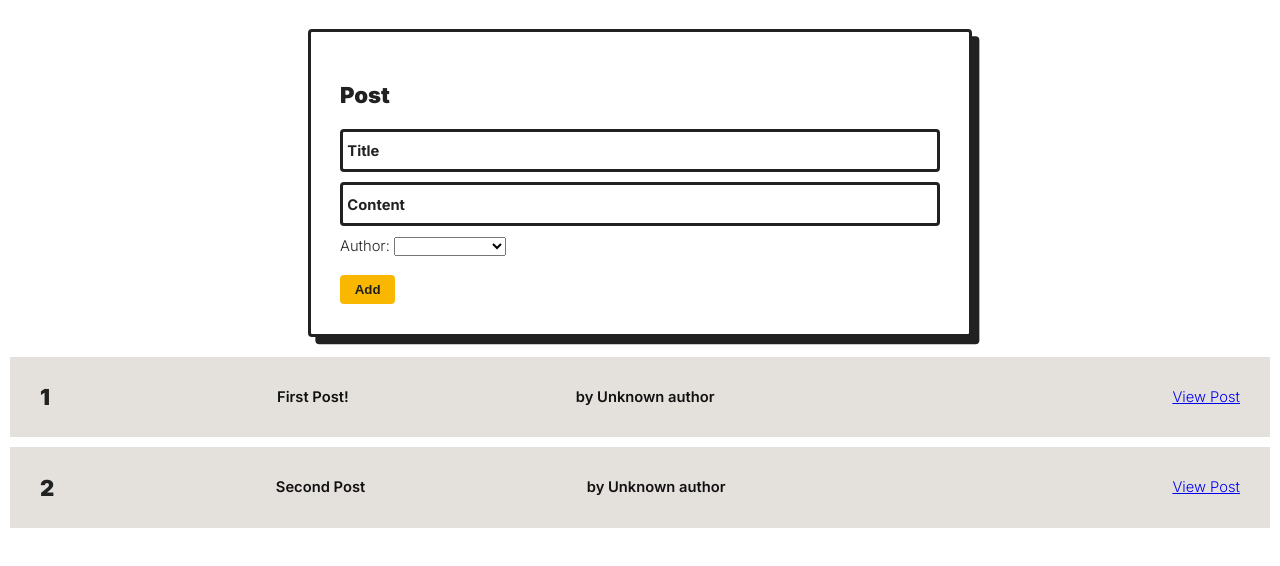
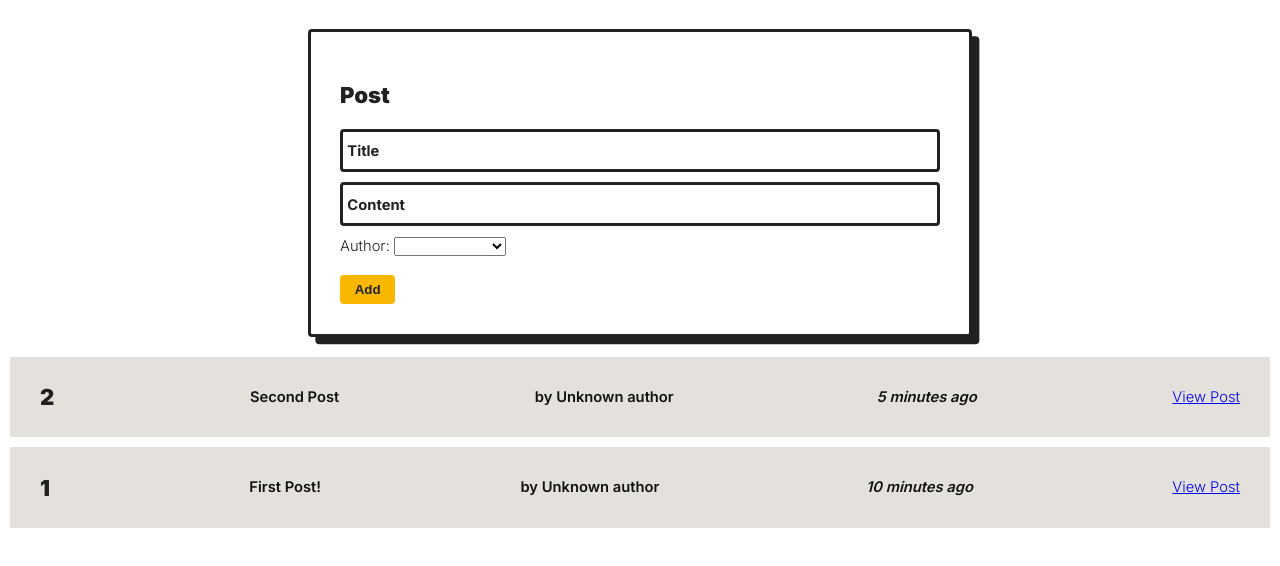
Before and after one commit to atakanteko/redux-toolkit-blog, a React (Create React App) app: page / in a window 1280 px wide. Shown: the top 566 px of the page. Built offline with nearby package versions, Linux system fonts and the light colour scheme.

Commit message:
Sorting the Posts Lists

```diff
--- a/src/features/posts/PostsList.js
+++ b/src/features/posts/PostsList.js
@@ -7,7 +7,9 @@ import {TimeAgo} from "./TimeAgo";
 const PostsList = () => {
     const posts = useSelector(state => state.posts)
 
-    const renderedPosts = posts.map((post, index) => {
+    const orderedPosts = posts.slice().sort((a, b) => b.date.localeCompare(a.date))
+
+    const renderedPosts = orderedPosts.map((post, index) => {
         return(
             <div key={index} className='box'>
                 <h2>{post.id}</h2>
--- a/src/features/posts/PostsSlice.js
+++ b/src/features/posts/PostsSlice.js
@@ -1,10 +1,11 @@
 import {createSlice, nanoid} from "@reduxjs/toolkit";
+import { sub } from 'date-fns'
 
 const postsSlice = createSlice({
     name: 'posts',
     initialState: [
-        { id: '1', title: 'First Post!', content: 'Hello!' },
-        { id: '2', title: 'Second Post', content: 'More text' }
+        { id: '1', title: 'First Post!', content: 'Hello!', date: sub(new Date(), { minutes: 10 }).toISOString() },
+        { id: '2', title: 'Second Post', content: 'More text', date: sub(new Date(), { minutes: 5 }).toISOString() }
       ],
     reducers: {
         postAdded: {
```
